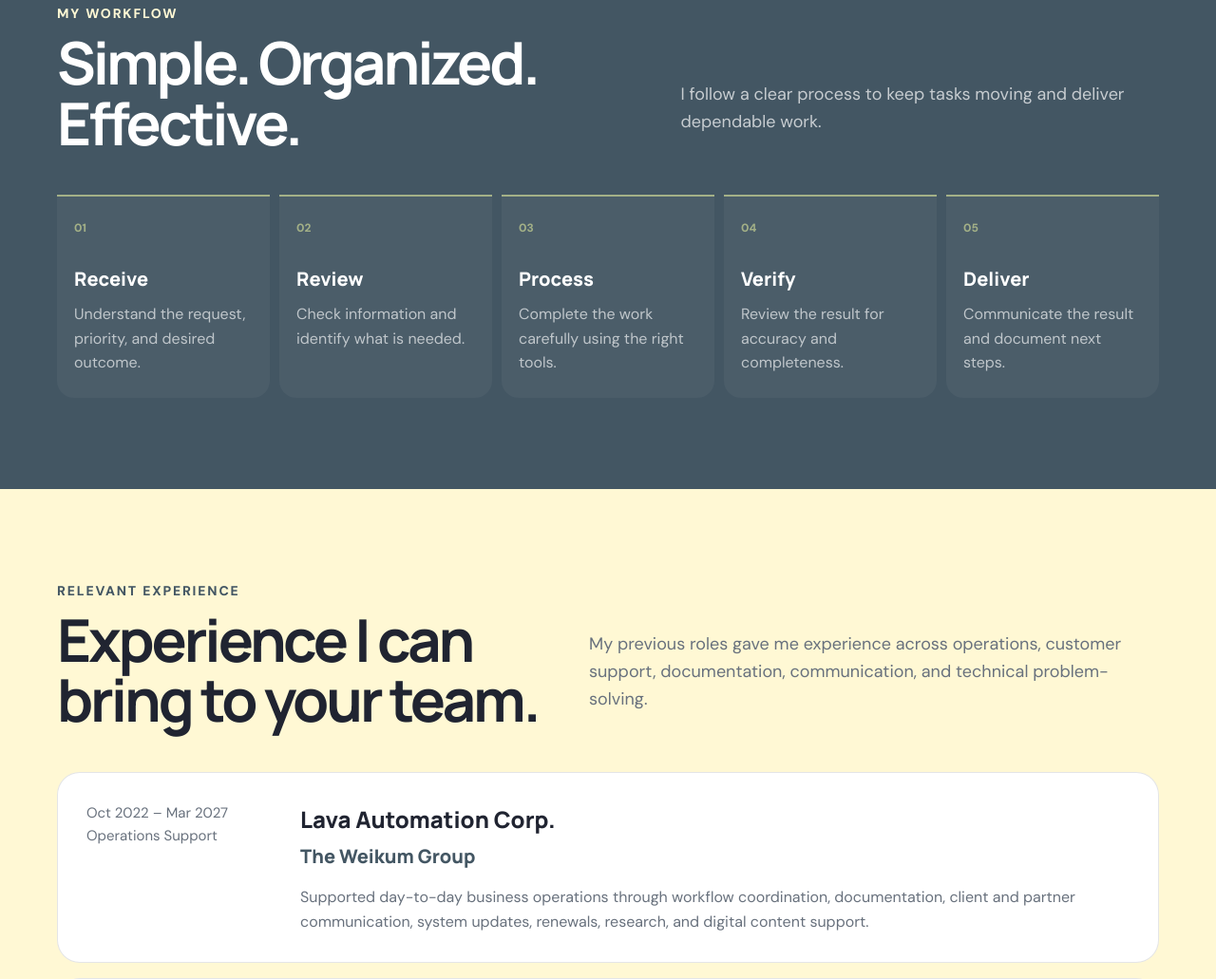
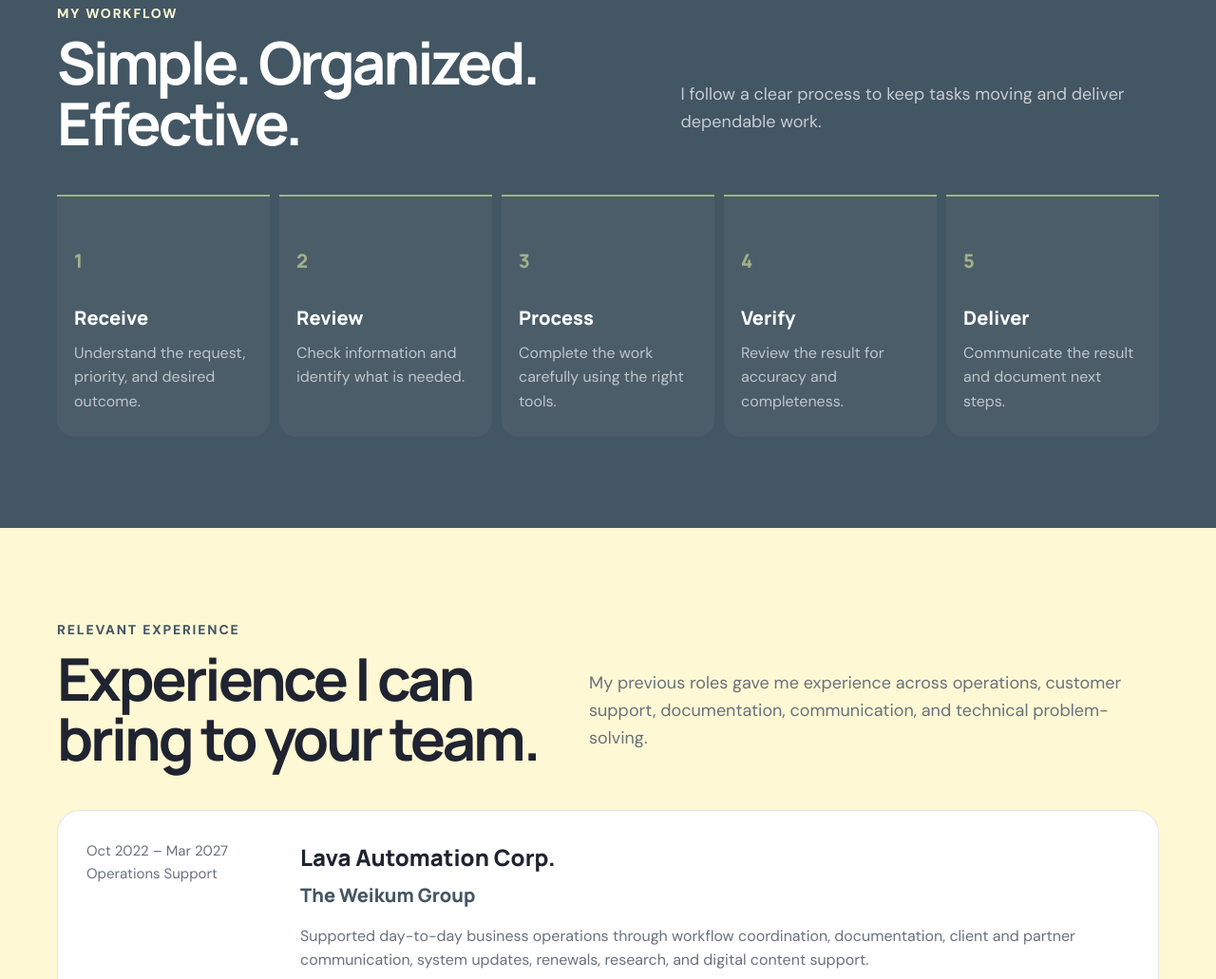
Before and after one commit to chpcervantes/chpcervantes, a plain HTML site: page index.html in a window 1280 px wide. Shown: the part 3841-4872 px from the top of the page at 95% size. Drawn offline with Linux system fonts and the light colour scheme.

Commit message:
Update index.html

```diff
--- a/index.html
+++ b/index.html
@@ -1255,11 +1255,11 @@ footer {
 <div class="container">
 <div class="section-head"><div><div class="kicker">My Workflow</div><h2>Simple. Organized. Effective.</h2></div><p class="section-intro">I follow a clear process to keep tasks moving and deliver dependable work.</p></div>
 <div class="process-grid">
-<div class="step"><div class="step-number">01</div><h3>Receive</h3><p>Understand the request, priority, and desired outcome.</p></div>
-<div class="step"><div class="step-number">02</div><h3>Review</h3><p>Check information and identify what is needed.</p></div>
-<div class="step"><div class="step-number">03</div><h3>Process</h3><p>Complete the work carefully using the right tools.</p></div>
-<div class="step"><div class="step-number">04</div><h3>Verify</h3><p>Review the result for accuracy and completeness.</p></div>
-<div class="step"><div class="step-number">05</div><h3>Deliver</h3><p>Communicate the result and document next steps.</p></div>
+<div class="step"><div class="step-number"><h3>1</h3></div><h3>Receive</h3><p>Understand the request, priority, and desired outcome.</p></div>
+<div class="step"><div class="step-number"><h3>2</h3></div><h3>Review</h3><p>Check information and identify what is needed.</p></div>
+<div class="step"><div class="step-number"><h3>3</h3></div><h3>Process</h3><p>Complete the work carefully using the right tools.</p></div>
+<div class="step"><div class="step-number"><h3>4</h3></div><h3>Verify</h3><p>Review the result for accuracy and completeness.</p></div>
+<div class="step"><div class="step-number"><h3>5</h3></div><h3>Deliver</h3><p>Communicate the result and document next steps.</p></div>
 </div>
 </div>
 </section>
```
